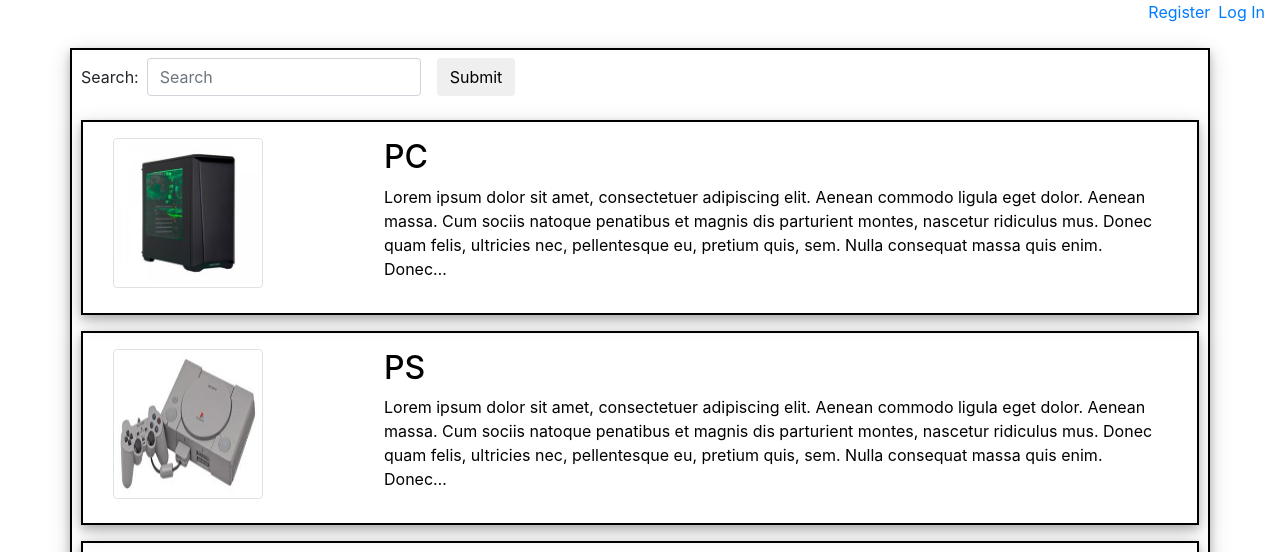
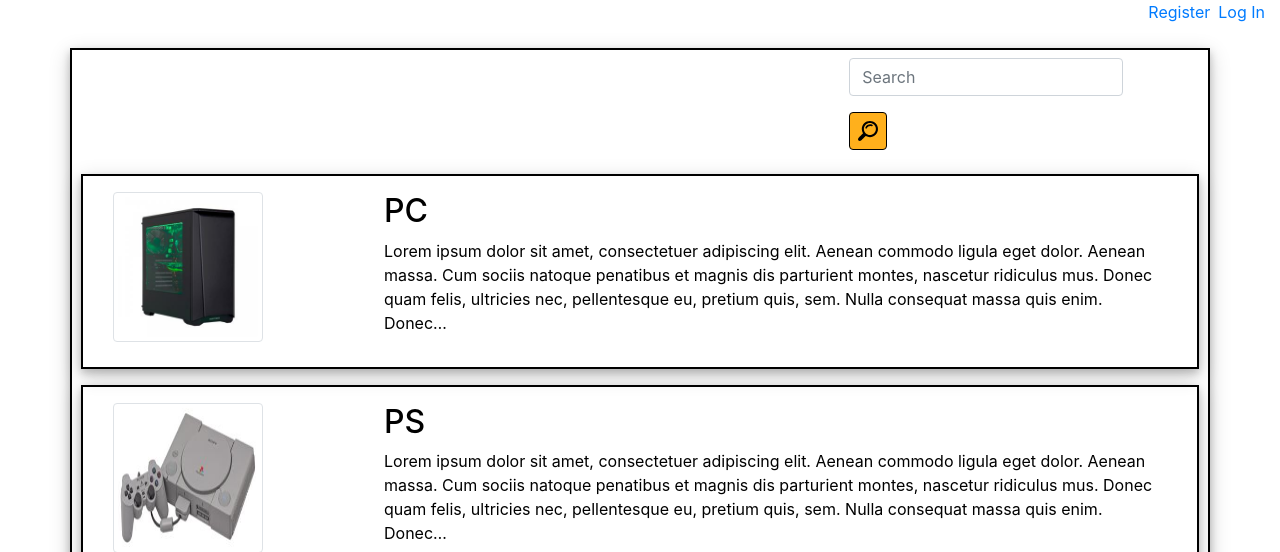
Before and after one commit to Djet78/gstaff, a Django app: page /platforms/ in a window 1280 px wide. Shown: the part 144-696 px from the top of the page. Run offline with Django 3.2, Linux system fonts and the light colour scheme; data comes from the database, SQL or seed files in the repository; parts of the project's set-up code (start-up, migrations or seed data) failed here and were passed over; some libraries are stand-ins or nearby versions.

Commit message:
Refactored search form for platforms list

```diff
--- a/games/templates/games/platform_list.html
+++ b/games/templates/games/platform_list.html
@@ -5,13 +5,13 @@
 {% endblock title%}
 
 {% block content %}
-    <div class="row">
-        <form method="GET" class="form-inline">
-            <div class="form-group">
-                {{ search_bar }}
-            </div>
-            <input type="submit" class="btn m-2" value="Submit">
-        </form>
+    <div class="row justify-content-end">
+        <div class="col-12 col-sm-7 col-md-5 col-lg-4">
+            <form method="GET" class="form-inline">
+                {% include "inputs/search_bar_input.html" %}
+                {% include "inputs/search_bar_btn.html" %}
+            </form>
+        </div>
     </div>
     {% for plat in platforms %}
         <div class="row list-platform my-3">
```
